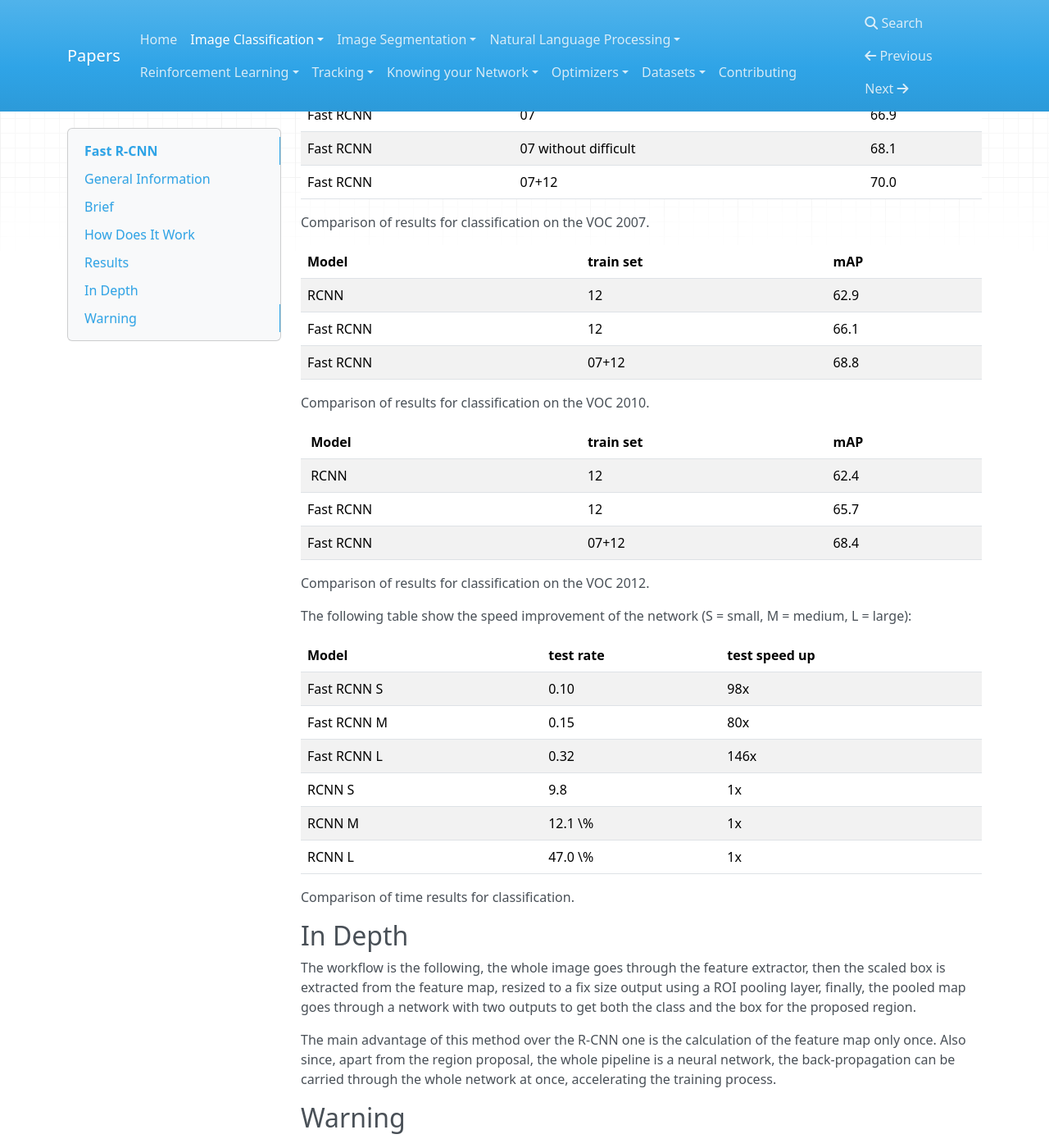
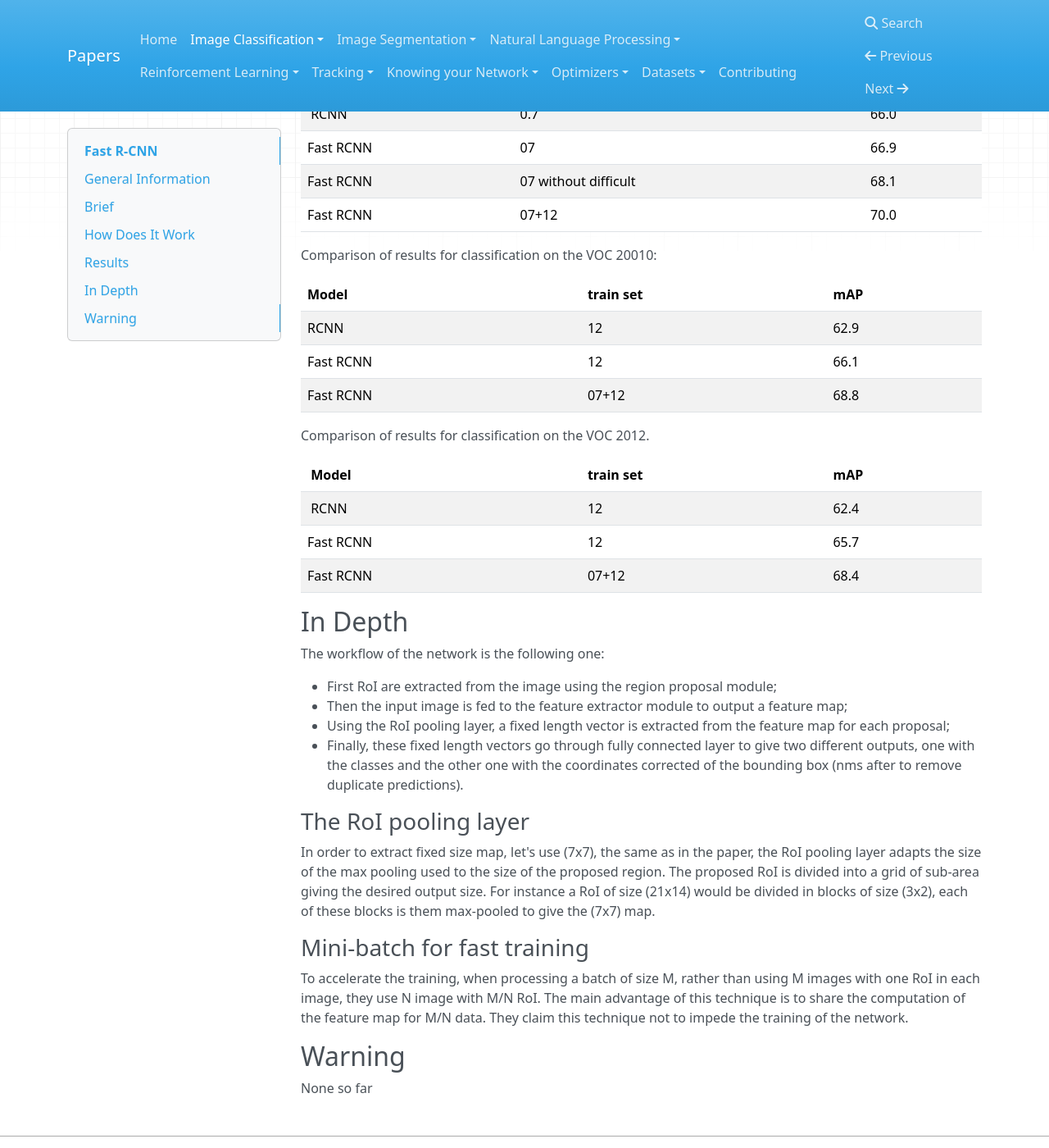
Before and after one commit to D3lt4lph4/papers, an MkDocs documentation site: the page built from docs/imageclassif/fastrcnn.md, in a window 1280 px wide and 1400 px high, scrolled down 1100 px. Shown: the whole window at 82% size. Built offline with MkDocs 1.6.1, drawn with Linux system fonts in a browser that asks for light colours; nearby versions of some CDN libraries; old or Windows-style settings are respelled for this version of MkDocs.

Commit message:
Updating the fastrcnn

```diff
--- a/docs/imageclassif/fastrcnn.md
+++ b/docs/imageclassif/fastrcnn.md
@@ -27,8 +27,9 @@ The whole architecture is describe in the image thereafter:
 
 ## Results
 
-The results are in that order, PASCAL VOC 2007, 2010 and 2012:
+The results are in that order, PASCAL VOC 2007, 2010 and 2012.
 
+Comparison of results for classification on the VOC 2007:
 
 | Model | train set | mAP |
 |-------|-----------|-----|
@@ -37,8 +38,7 @@ The results are in that order, PASCAL VOC 2007, 2010 and 2012:
 | Fast RCNN | 07 without difficult | 68.1 |
 | Fast RCNN | 07+12 | 70.0 |
 
-Comparison of results for classification on the VOC 2007.
-
+Comparison of results for classification on the VOC 20010:
 
 | Model | train set | mAP |
 |-------|-----------|-----|
@@ -46,9 +46,7 @@ Comparison of results for classification on the VOC 2007.
 | Fast RCNN | 12 | 66.1 |
 | Fast RCNN | 07+12 | 68.8 |
 
-Comparison of results for classification on the VOC 2010.
-
-
+Comparison of results for classification on the VOC 2012.
 
 | Model | train set | mAP |
 |-------|-----------|-----|
@@ -56,29 +54,24 @@ Comparison of results for classification on the VOC 2010.
 | Fast RCNN | 12 | 65.7 |
 | Fast RCNN | 07+12 | 68.4 |
 
-Comparison of results for classification on the VOC 2012.
-
-
-The following table show the speed improvement of the network (S = small, M = medium, L = large):
-
-
-| Model | test rate | test speed up |
-|-------|-----------|-----|
-| Fast RCNN S | 0.10 | 98x |
-| Fast RCNN M | 0.15 | 80x |
-| Fast RCNN L | 0.32 | 146x |
-| RCNN S | 9.8 | 1x |
-| RCNN M | 12.1 \% | 1x |
-| RCNN L | 47.0 \% | 1x |
-
-Comparison of time results for classification.
-
-
 ## In Depth
 
-The workflow is the following, the whole image goes through the feature extractor, then the scaled box is extracted from the feature map, resized to a fix size output using a ROI pooling layer, finally, the pooled map goes through a network with two outputs to get both the class and the box for the proposed region.
+The workflow of the network is the following one:
 
-The main advantage of this method over the R-CNN one is the calculation of the feature map only once. Also since, apart from the region proposal, the whole pipeline is a neural network, the back-propagation can be carried through the whole network at once, accelerating the training process.
+- First RoI are extracted from the image using the region proposal module;
+- Then the input image is fed to the feature extractor module to output a feature map;
+- Using the RoI pooling layer, a fixed length vector is extracted from the feature map for each proposal;
+- Finally, these fixed length vectors go through fully connected layer to give two different outputs, one with the classes and the other one with the coordinates corrected of the bounding box (nms after to remove duplicate predictions).
 
+### The RoI pooling layer
+
+In order to extract fixed size map, let's use (7x7), the same as in the paper, the RoI pooling layer adapts the size of the max pooling used to the size of the proposed region.
+The proposed RoI is divided into a grid of sub-area giving the desired output size. For instance a RoI of size (21x14) would be divided in blocks of size (3x2), each of these blocks is them max-pooled to give the (7x7) map.
+
+### Mini-batch for fast training
+
+To accelerate the training, when processing a batch of size M, rather than using M images with one RoI in each image, they use N image with M/N RoI. The main advantage of this technique is to share the computation of the feature map for M/N data. They claim this technique not to impede the training of the network.
 
 ## Warning
+
+None so far
```
